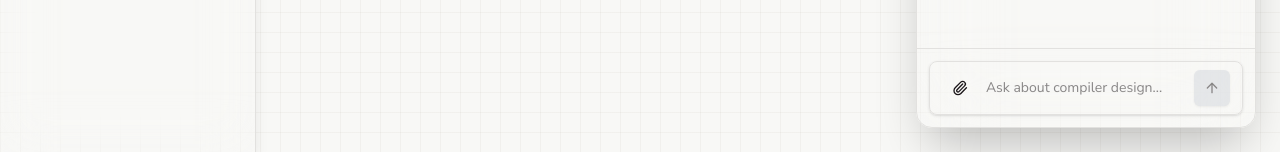
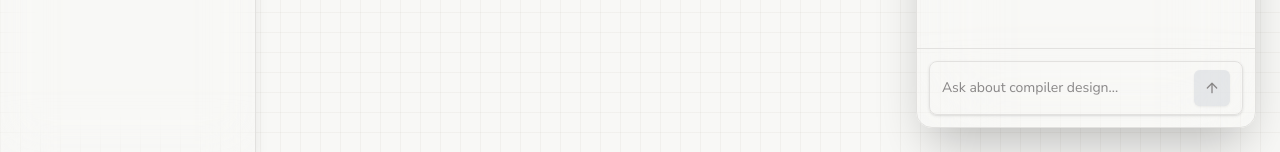
Before and after one commit to aryanquraishi/SQL-Forge, a React (Vite) app in the folder frontend/: page / in a window 1280 px wide. Both pictures are taken after a click on the button 1228 px from the left and 748 px from the top of the page. Shown: the part 648-800 px from the top of the page. Built offline with nearby package versions, Linux system fonts and the light colour scheme.

Commit message:
Remove upload button from chat, fix SQL validation to catch illegal characters like colon

```diff
--- a/frontend/src/components/ui/ai-chat-input.tsx
+++ b/frontend/src/components/ui/ai-chat-input.tsx
@@ -114,25 +114,6 @@ const PromptInput = React.forwardRef<HTMLDivElement, PromptInputProps>(
           className
         )}
       >
-                <Button
-          type="button"
-          variant="ghost"
-          size="icon"
-          onClick={handleFileUpload}
-          disabled={disabled}
-          className="h-8 w-8 shrink-0 text-muted-foreground hover:text-foreground"
-        >
-          <Paperclip size={16} />
-          <span className="sr-only">Upload file</span>
-        </Button>
-        <input
-          ref={fileInputRef}
-          type="file"
-          onChange={handleFileChange}
-          accept="image/*,.pdf,.doc,.docx,.txt"
-          multiple
-          className="hidden"
-        />
         <form onSubmit={handleSubmit} className="flex w-full items-center gap-2">
           <input
             ref={inputRef}
```
Also changed, not shown: 1 other file (tests, documents, lock files or other folders).
